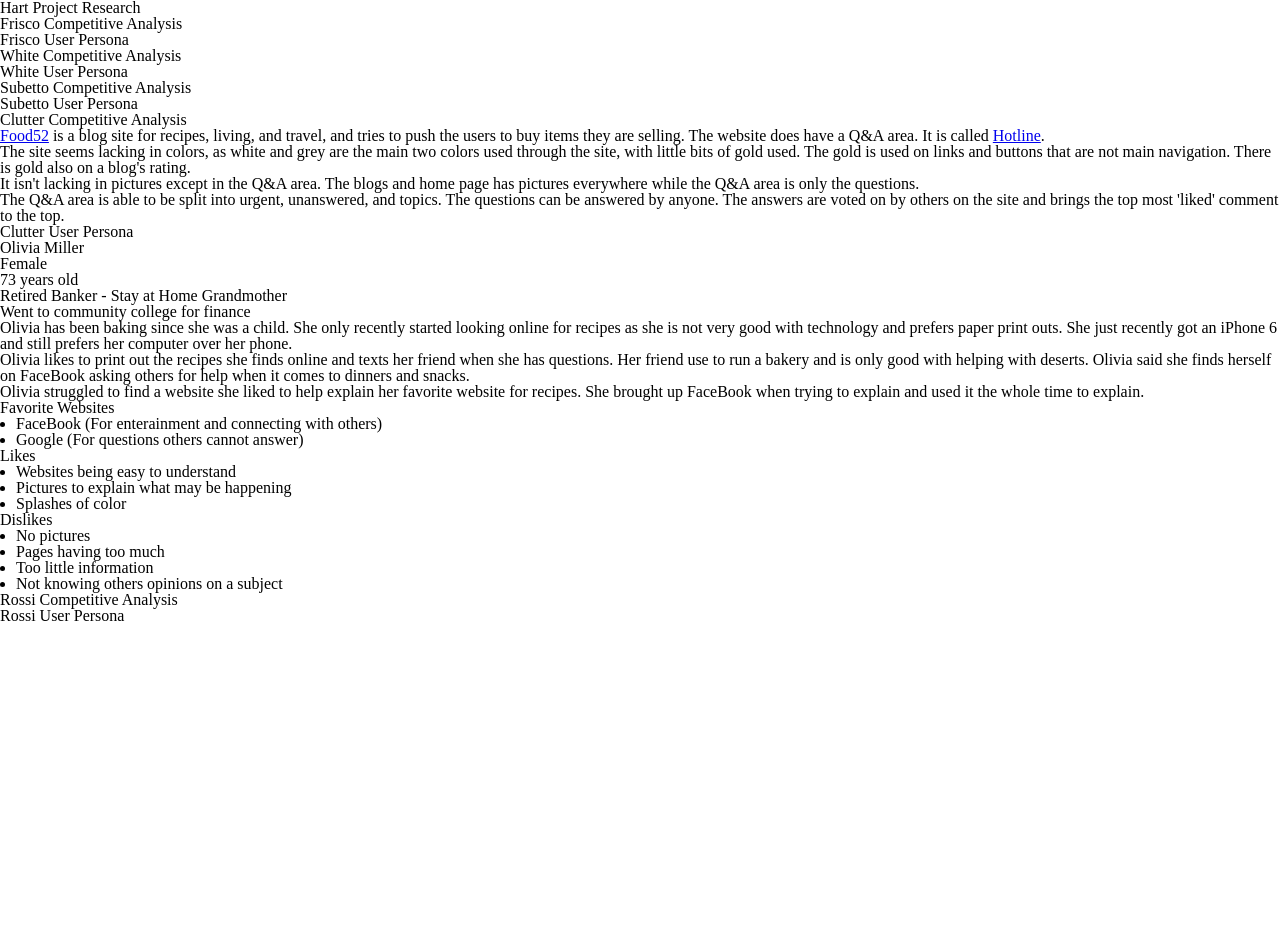
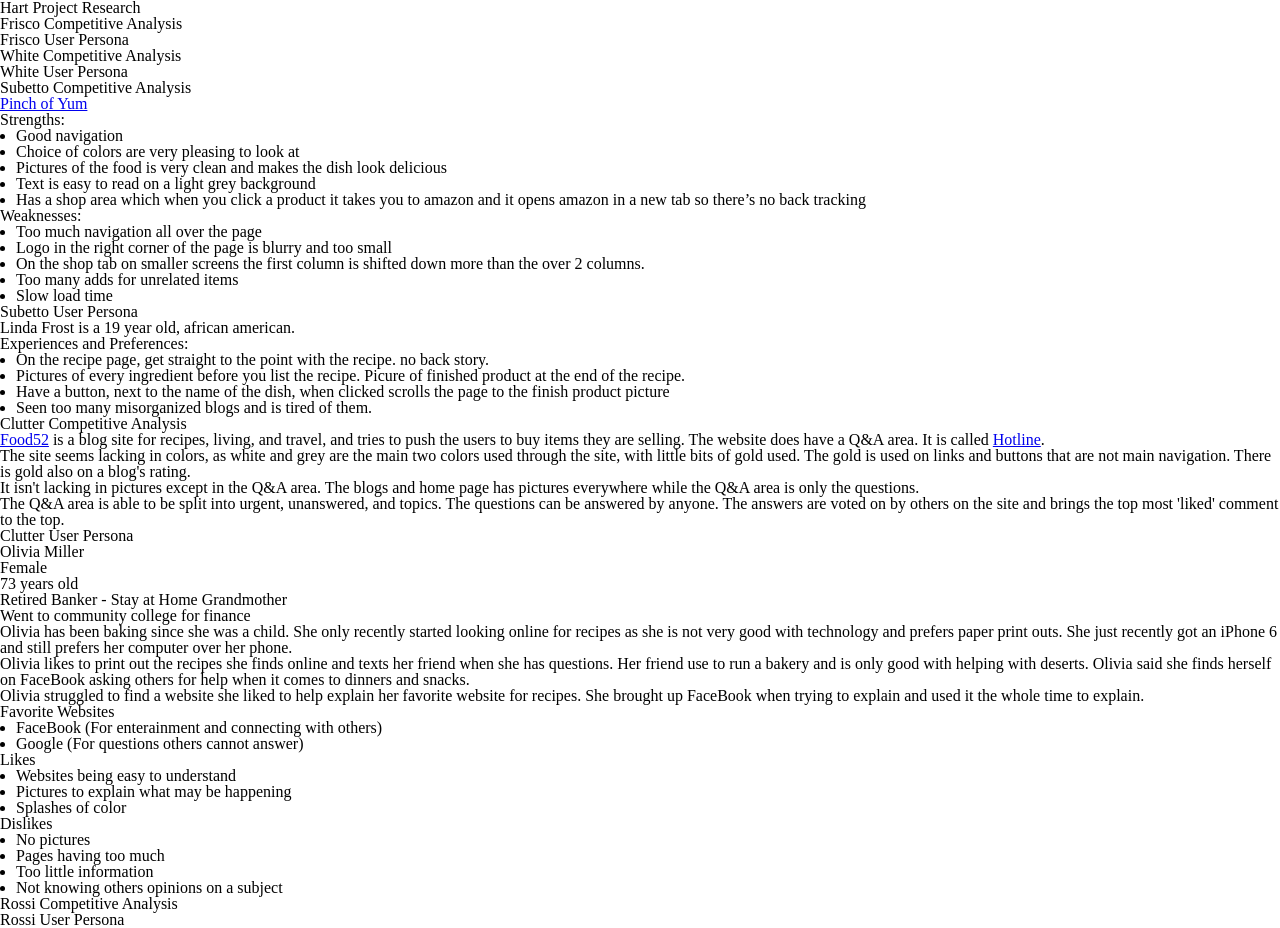
Before and after one commit to GRossiWebDev/wpd_research_hart, a plain HTML site: page index.html in a window 1280 px wide. Before the commit the page ends 800 px from the top, so only its background shows below. Drawn offline with Linux system fonts and the light colour scheme.

Commit message:
Maddy added competitive analysis and persona to site.

```diff
--- a/index.html
+++ b/index.html
@@ -24,8 +24,32 @@
       <h2>White User Persona</h2>
 
       <h2>Subetto Competitive Analysis</h2>
+      <p><a href="https://pinchofyum.com/">Pinch of Yum</a><p>
+        <p>Strengths:</p>
+        <ul>
+          <li>Good navigation</li>
+          <li>Choice of colors are very pleasing to look at</li>
+          <li>Pictures of the food is very clean and makes the dish look delicious</li>
+          <li>Text is easy to read on a light grey background</li>
+          <li>Has a shop area which when you click a product it takes you to amazon and it opens amazon in a new tab so there’s no back tracking</li>
+        </ul>
+        <p>Weaknesses:</p>
+        <ul>
+          <li>Too much navigation all over the page</li>
+          <li>Logo in the right corner of the page is blurry and too small</li>
+          <li>On the shop tab on smaller screens the first column is shifted down more than the over 2 columns.</li>
+          <li>Too many adds for unrelated items</li>
+          <li>Slow load time</li>
+        </ul>
       <h2>Subetto User Persona</h2>
-
+      <p>Linda Frost is a 19 year old, african american.</p>
+      <p>Experiences and Preferences:</p>
+        <ul>
+          <li>On the recipe page, get straight to the point with the recipe. no back story.</li>
+          <li>Pictures of every ingredient before you list the recipe. Picure of finished product at the end of the recipe.</li>
+          <li>Have a button, next to the name of the dish, when clicked scrolls the page to the finish product picture </li>
+          <li>Seen too many misorganized blogs and is tired of them.</li>
+        </ul>
       <h2>Clutter Competitive Analysis</h2>
       <p><a href="https://food52.com/">Food52</a> is a blog site for recipes, living, and travel, and tries to push the users to buy items they are selling. The website does have a Q&A area. It is called <a href="https://food52.com/hotline">Hotline</a>.</p>
       <p>The site seems lacking in colors, as white and grey are the main two colors used through the site, with little bits of gold used. The gold is used on links and buttons that are not main navigation. There is gold also on a blog's rating.</p>
```
